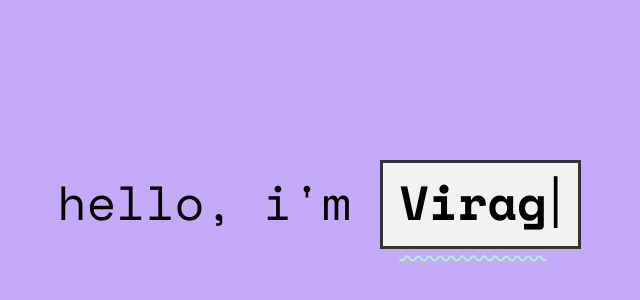
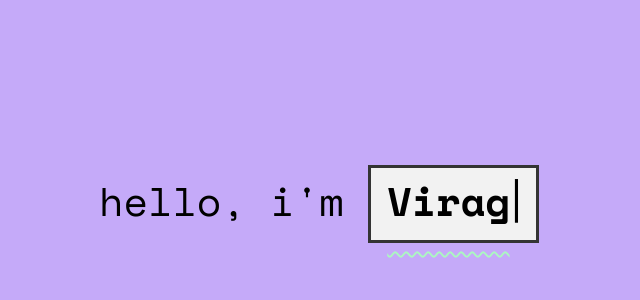
Before and after one commit to flora-codes/flora-codes.github.io, a plain HTML site: page index.html in a window 768 px wide. Shown: the part 196-496 px from the top of the page, without its empty margins (65-705 px from the left). Drawn offline with nearby package versions, Linux system fonts and the light colour scheme.

Commit message:
Update index.css

```diff
--- a/index.css
+++ b/index.css
@@ -21,7 +21,7 @@ body {
 .main {
     font-family: var(--main-font);
     text-transform: lowercase;
-    font-size:2.5rem;
+    font-size:3rem;
 }
 
 .welc {
@@ -46,7 +46,7 @@ body {
 }
 
 .welc flckr {
-    font-size:2.7rem;
+    font-size:3.2rem;
     font-weight:100;
     margin-left:-0.4rem;
 
@@ -54,15 +54,6 @@ body {
     animation-duration:1.2s;
     animation-iteration-count: infinite;
     animation-direction:normal;
-}
-
-@media screen and (max-width:1080px){
-    .main {
-        font-size:3rem;
-    }
-    .welc flckr {
-        font-size:3.2rem;
-    }
 }
 
 @keyframes flicker {
@@ -79,3 +70,13 @@ body {
         opacity:0;
     }
 }
+
+
+@media only screen and (min-width:768px){
+    .main {
+        font-size:2.5rem;
+    }
+    .welc flckr {
+        font-size:2.7rem;
+    }
+}
```
